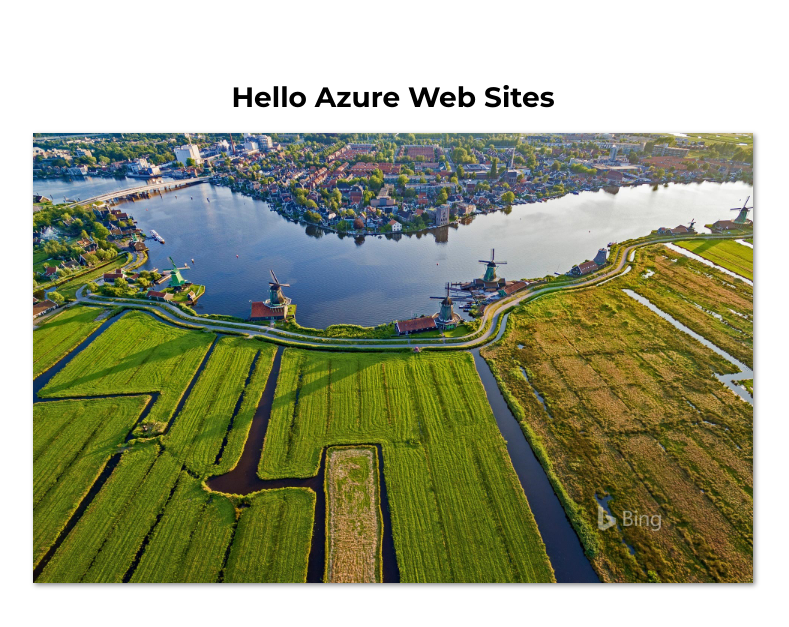
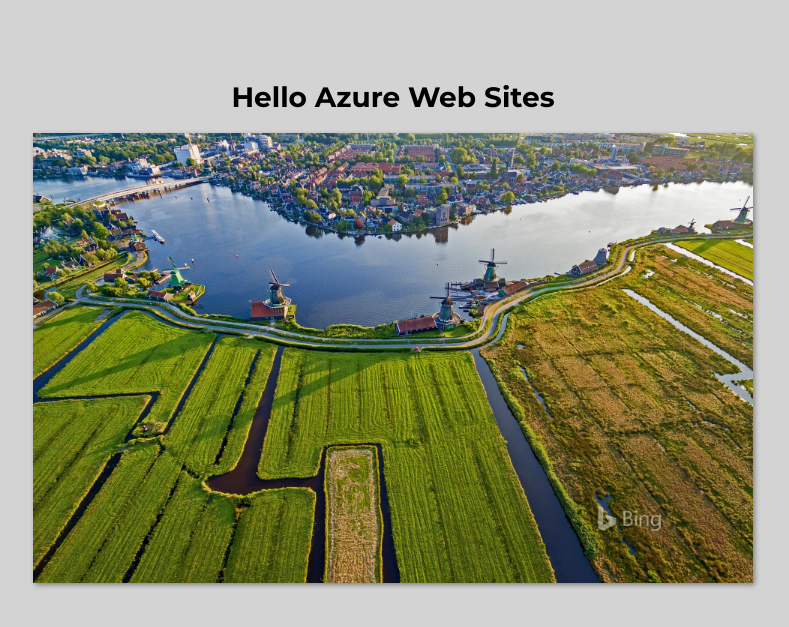
Before and after one commit to hidwatanabe/azure-handson, a PHP site: page / in a window 1280 px wide. Shown: the top 627 px of the page, without its empty margins (303-1092 px from the left). Run offline with PHP 8.4, Linux system fonts and the light colour scheme.

Commit message:
modified

```diff
--- a/zoomimg/site.css
+++ b/zoomimg/site.css
@@ -6,7 +6,7 @@ body {
     font-style: normal;
     font-size: 14px;
     font-family: "Montserrat", Helvetica, Arial, serif;
-    background-color: #d3d3d3";
+    background-color: #d3d3d3;
 }
 
 h1 {
```
